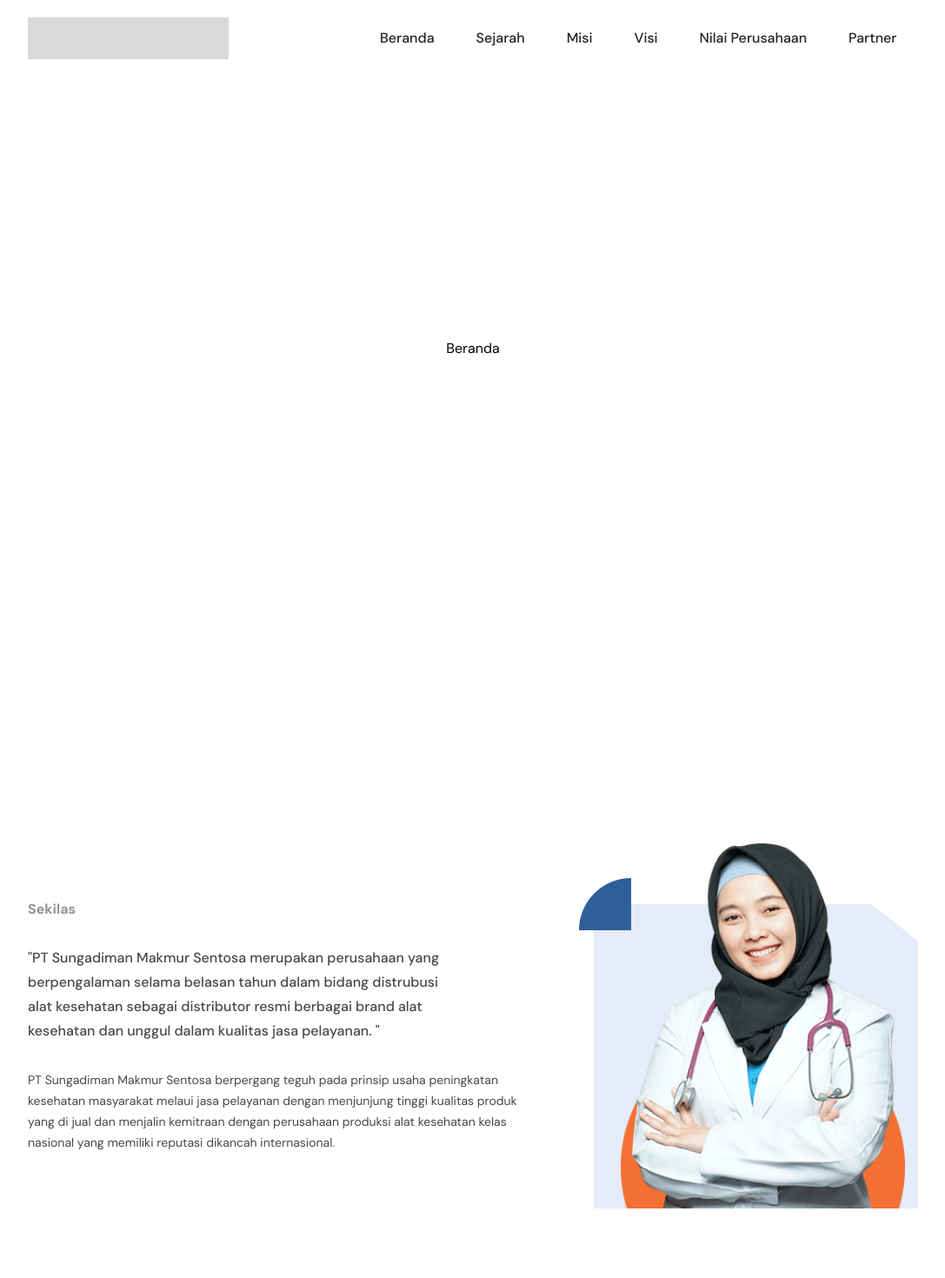
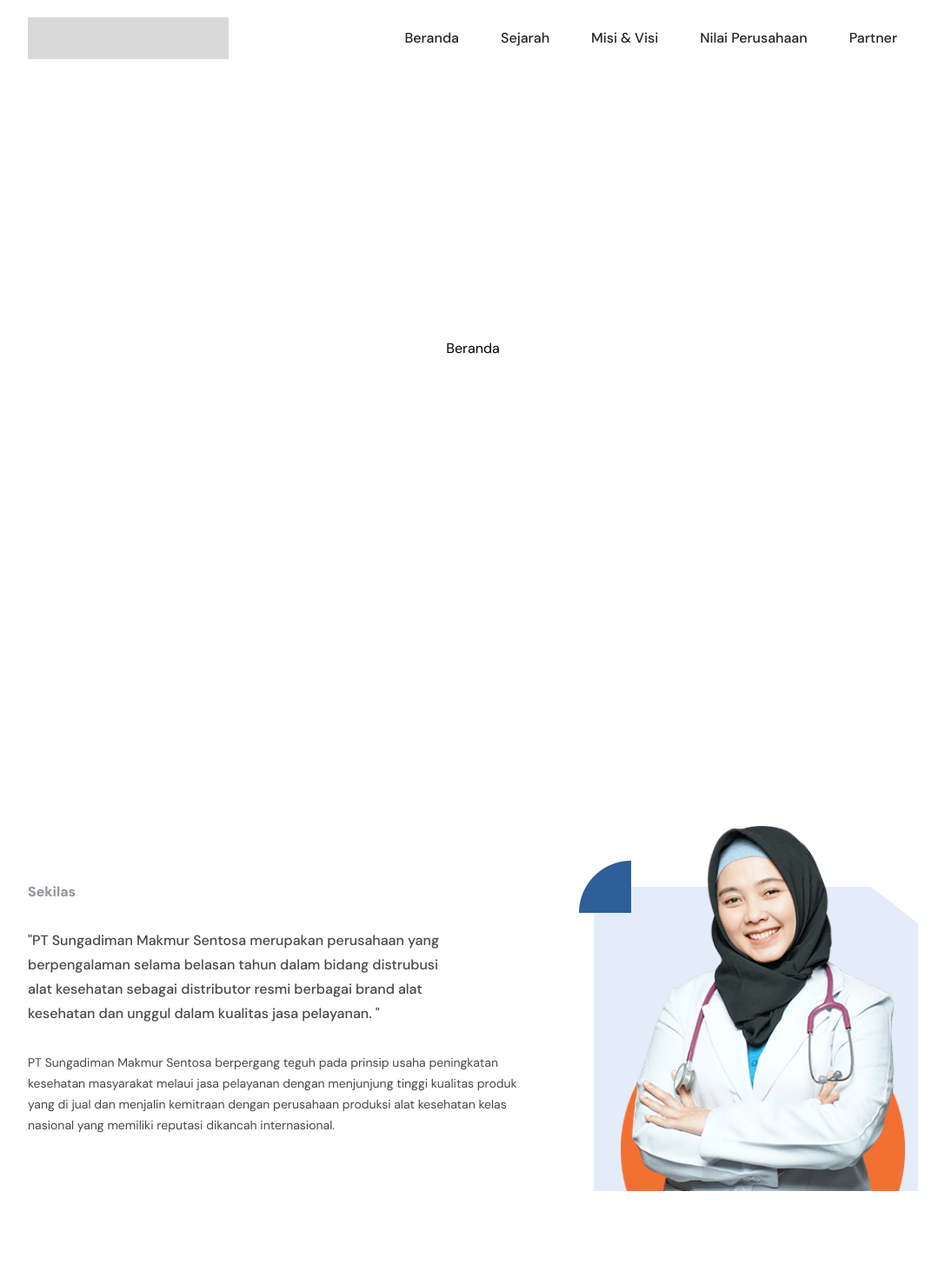
Before and after one commit to KelvinAnderson10/sungadiman-landing-page, a React (Vite) app: page / in a window 1280 px wide. Shown: the top 1470 px of the page at 87% size, without its empty margins (96-1183 px from the left). Built offline with nearby package versions, Linux system fonts and the light colour scheme.

Commit message:
remove unused code

```diff
--- a/src/App.css
+++ b/src/App.css
@@ -3,6 +3,7 @@
   margin: 0 auto;
   font-family: "DM Sans" !important;
   font-feature-settings: 'clig' off, 'liga' off;
+  overflow-x: hidden;
   --secondary-1: #222325;
   --secondary-2: #484848;
   --action-active:rgba(58, 53, 65, 0.54);
@@ -45,7 +46,7 @@
 nav {
   display: inline-flex;
   align-items: center;
-  justify-content: flex-start;
+  justify-content: space-between;
   min-height: 88px;
   top: 0;
   left: 0;
@@ -121,7 +122,7 @@
   align-items: center;
   justify-content: space-between;
   flex-wrap: wrap;
-  padding: 100px 0px 60px 0px;
+  padding: 60px 0px 60px 0px;
 }
 
 .sekilas-left {
--- a/src/Components/Navbar.jsx
+++ b/src/Components/Navbar.jsx
@@ -1,21 +1,11 @@
-import { useState } from "react";
-
 const Navbar = () => {
-    const [activeLink, setActiveLink] = useState("beranda");
-
-    // Function to set the active link
-    const handleSetActiveLink = (link) => {
-        setActiveLink(link);
-    };
-
     return (
         <nav>
             <div className="nav-logo-container"></div>
             <div className="navbar-links-container">
                 <a href="#beranda">Beranda</a>
                 <a href="#sejarah">Sejarah</a>
-                <a href="#misi">Misi</a>
-                <a href="#visi">Visi</a>
+                <a href="#misi">Misi & Visi</a>
                 <a href="#nilai-perusahaan">Nilai Perusahaan</a>
                 <a href="#partner">Partner</a>
             </div>
```
